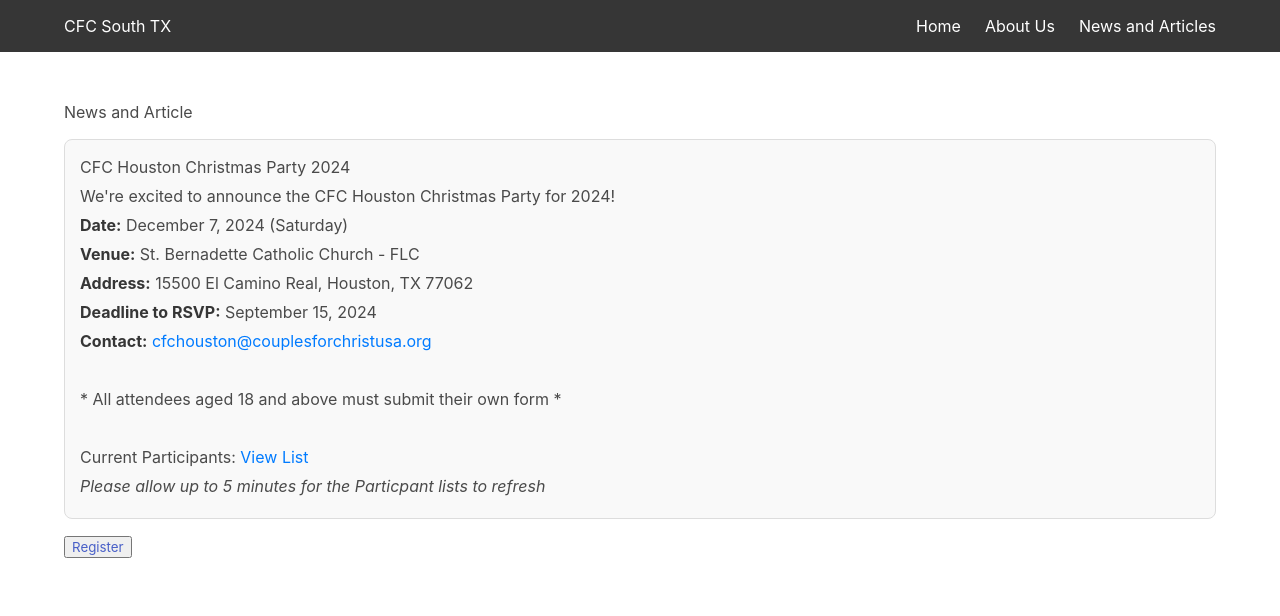
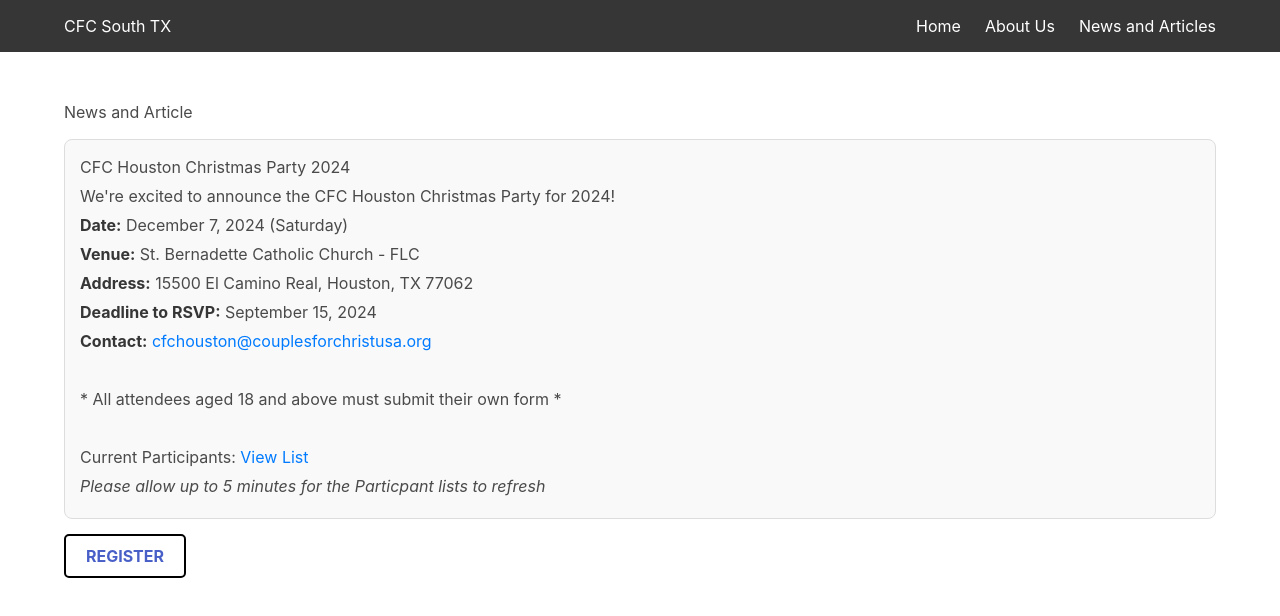
Before and after one commit to joshbatac/couples_for_christ_houston, a Vue app in the folder frontend/: page /news in a window 1280 px wide. Shown: the top 616 px of the page. Built offline with nearby package versions, Linux system fonts and the light colour scheme.

Commit message:
changed button

```diff
--- a/frontend/src/views/NewsAndArticlesPage.vue
+++ b/frontend/src/views/NewsAndArticlesPage.vue
@@ -48,4 +48,32 @@
   text-decoration: underline;
 }
 
+.register-button {
+  background-color: white;
+  color: black;
+  border: 2px solid black;
+  padding: 10px 20px;
+  font-size: 16px;
+  font-weight: bold;
+  text-transform: uppercase;
+  border-radius: 5px;
+  cursor: pointer;
+  transition: all 0.3s ease;
+}
+
+.register-button:hover {
+  background-color: black;
+  color: white;
+  border-color: white;
+}
+
+.register-button:active {
+  background-color: #333;
+  color: #ccc;
+  border-color: #ccc;
+}
+
+.register-button:focus {
+  outline: none;
+}
 </style>
```
